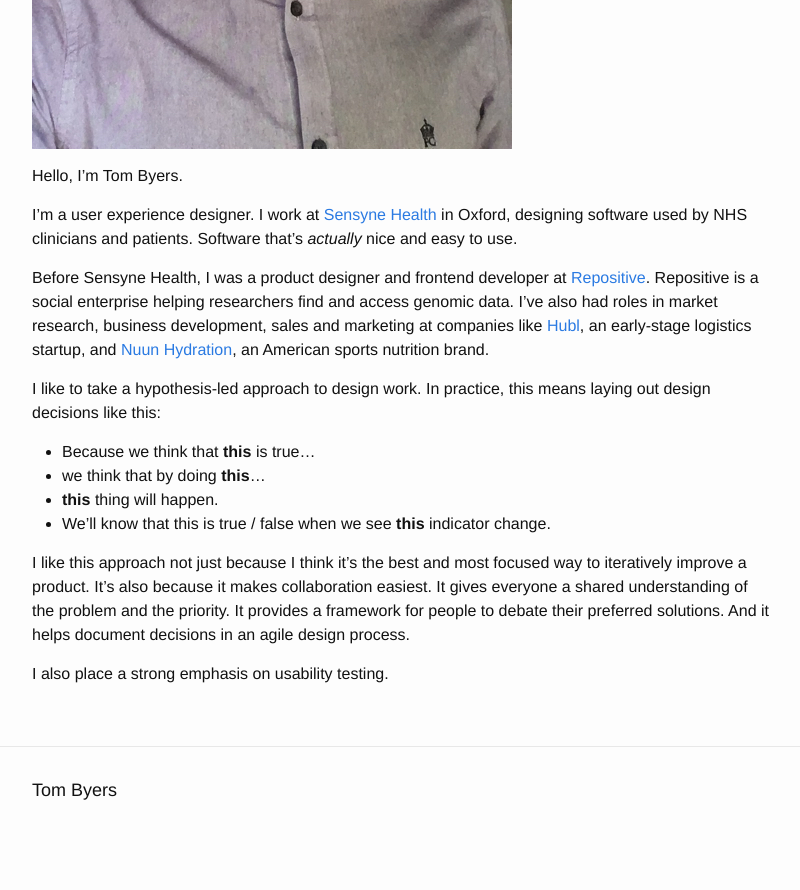
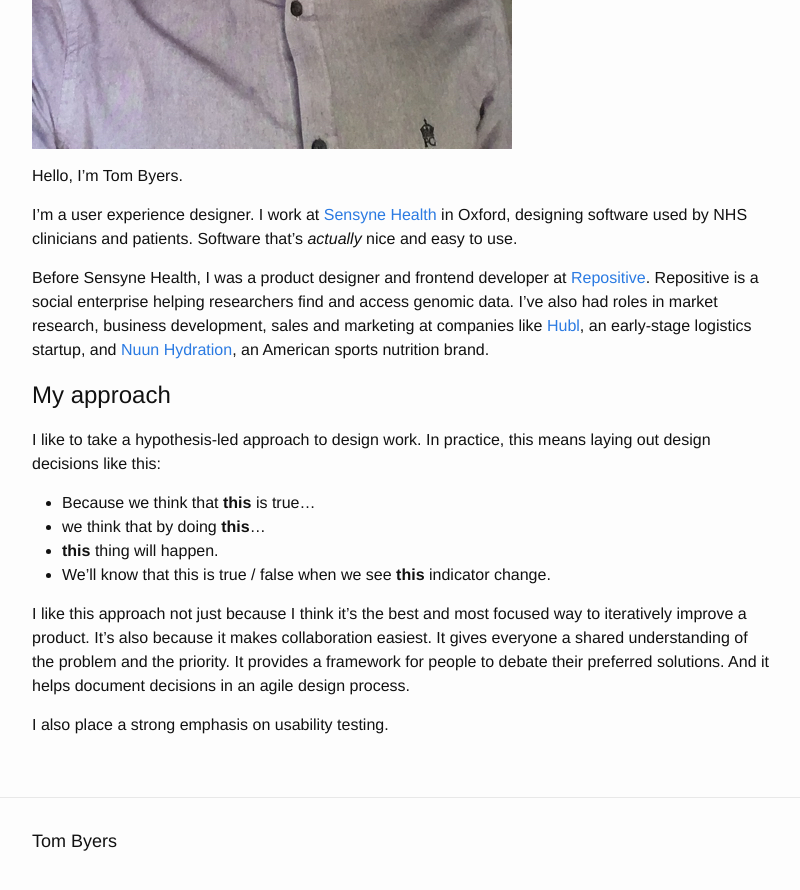
Before and after one commit to tombyers/tombyers.github.io, a Jekyll site: the page built from about.markdown, in a window 1280 px wide and 900 px high, scrolled down 655 px. Shown: the top 890 px of the window, without its empty margins (238-1038 px from the left). Built offline with Jekyll 4.4.1, drawn with Linux system fonts in a browser that asks for light colours; before the commit the page ends 1504 px from its top, so only the background shows below that.

Commit message:
Updated About

```diff
--- a/about.markdown
+++ b/about.markdown
@@ -12,6 +12,8 @@ I'm a user experience designer. I work at [Sensyne Health](https://www.sensynehe
 
 Before Sensyne Health, I was a product designer and frontend developer at [Repositive](https://repositive.io). Repositive is a social enterprise helping researchers find and access genomic data. I've also had roles in market research, business development, sales and marketing at companies like [Hubl](http://www.hubl.co.uk), an early-stage logistics startup, and [Nuun Hydration](https://nuunlife.com), an American sports nutrition brand.
 
+# My approach
+
 I like to take a hypothesis-led approach to design work. In practice, this means laying out design decisions like this:
 
 * Because we think that **this** is true...
```
